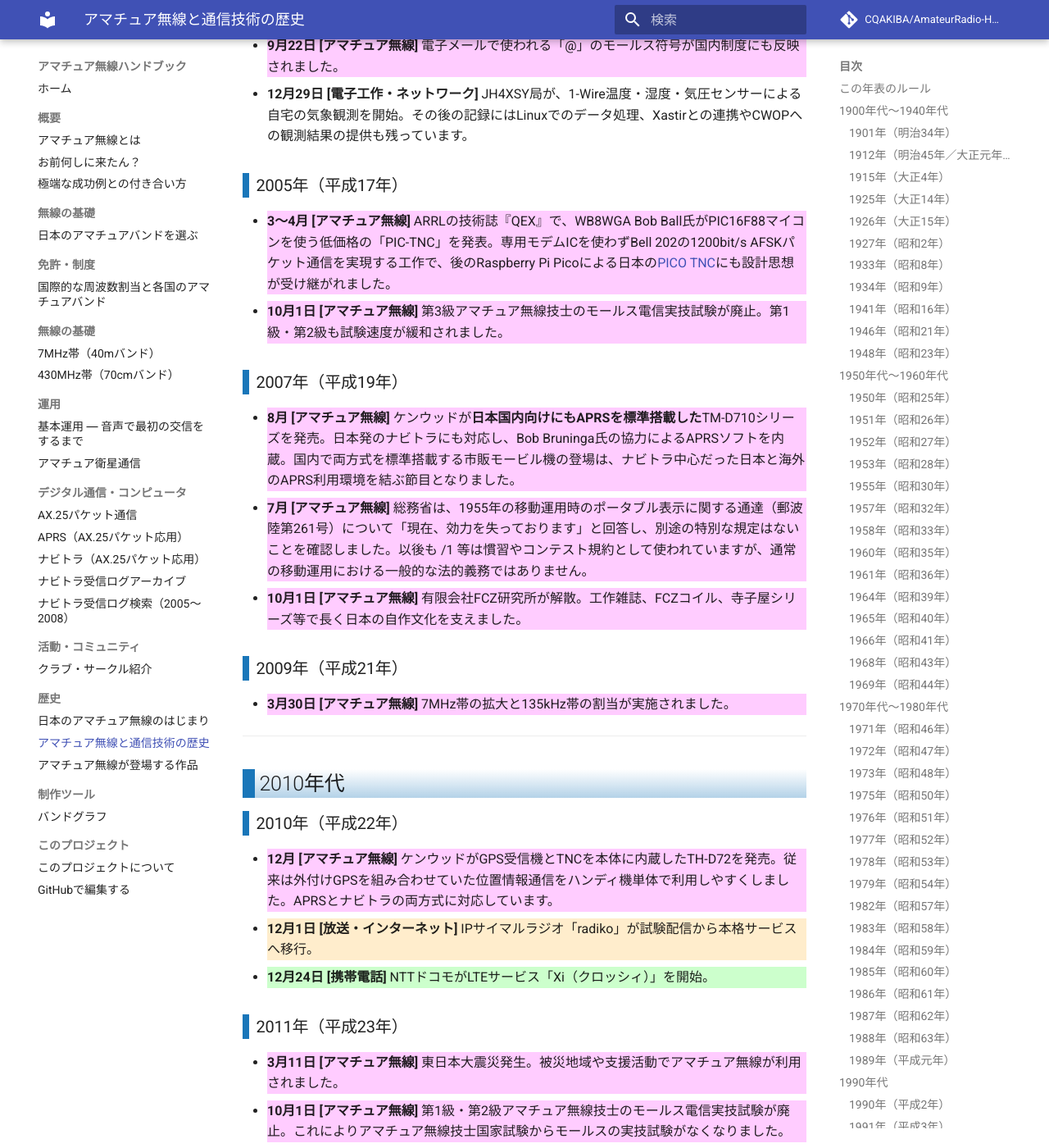
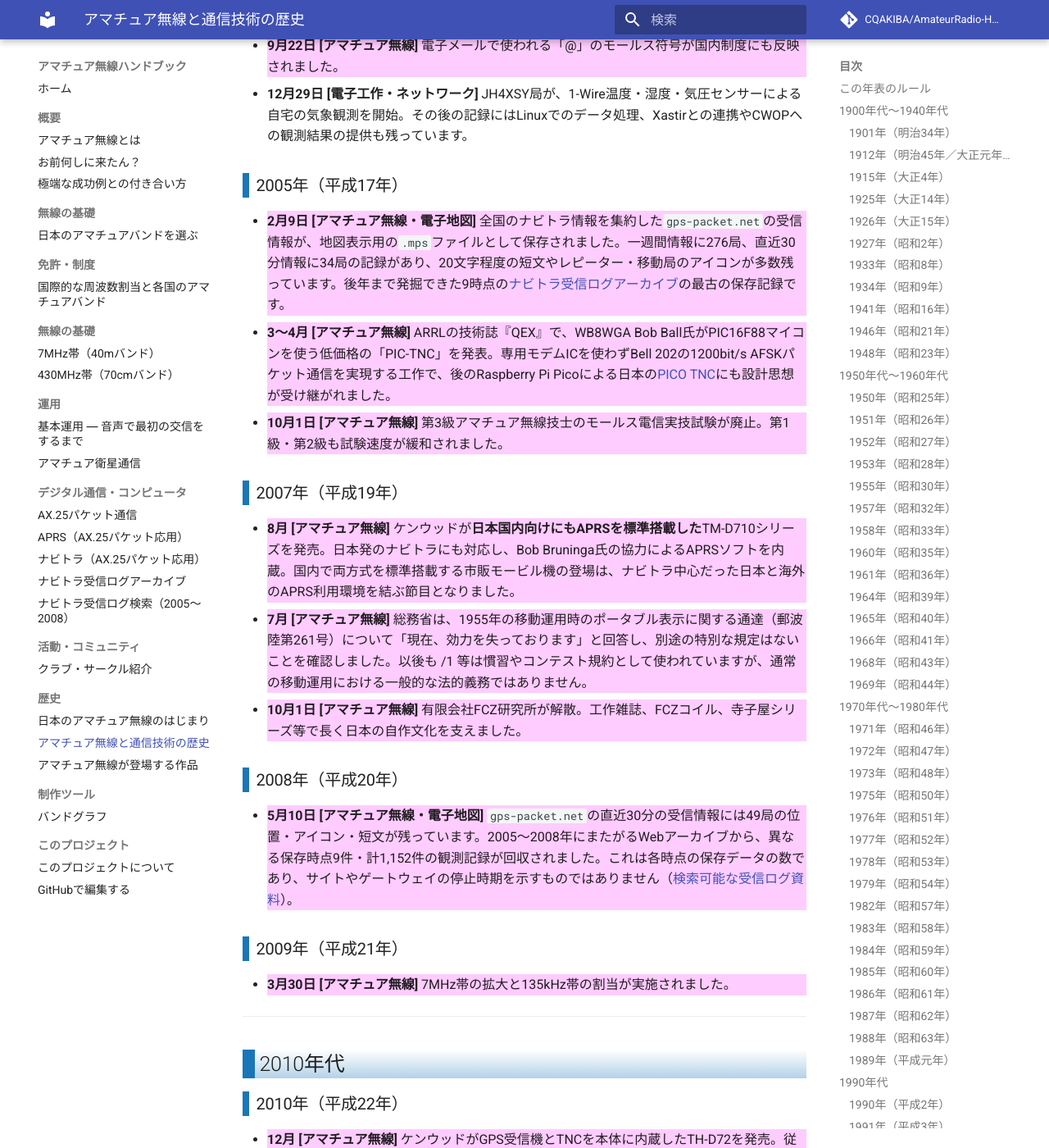
Before and after one commit to CQAKIBA/AmateurRadio-Handbook, an MkDocs documentation site: the page built from docs/15_歴史/history.md, in a window 1280 px wide and 1400 px high, scrolled down 12179 px. Shown: the whole window at 82% size. Built offline with MkDocs 1.6.1 and Material for MkDocs 9.7.7, drawn with Linux system fonts in a browser that asks for light colours; comment, search, counter and statistics services are not loaded; some of the changed text lies outside the part shown.

Commit message:
docs: 2005年・2008年に残るナビトラネットワークの実受信ログを歴史年表に追加

```diff
--- a/docs/15_歴史/history.md
+++ b/docs/15_歴史/history.md
@@ -330,6 +330,7 @@
 
 ### 2005年（平成17年）
 
+- **2月9日 [アマチュア無線・電子地図]** 全国のナビトラ情報を集約した`gps-packet.net`の受信情報が、地図表示用の`.mps`ファイルとして保存されました。一週間情報に276局、直近30分情報に34局の記録があり、20文字程度の短文やレピーター・移動局のアイコンが多数残っています。後年まで発掘できた9時点の[ナビトラ受信ログアーカイブ](../07_デジタル通信・コンピュータ/ナビトラ受信ログアーカイブ.md)の最古の保存記録です。
 - **3～4月 [アマチュア無線]** ARRLの技術誌『QEX』で、WB8WGA Bob Ball氏がPIC16F88マイコンを使う低価格の「PIC-TNC」を発表。専用モデムICを使わずBell 202の1200bit/s AFSKパケット通信を実現する工作で、後のRaspberry Pi Picoによる日本の[PICO TNC](../07_デジタル通信・コンピュータ/AX25パケット.md)にも設計思想が受け継がれました。
 - **10月1日 [アマチュア無線]** 第3級アマチュア無線技士のモールス電信実技試験が廃止。第1級・第2級も試験速度が緩和されました。
 
@@ -338,6 +339,10 @@
 - **8月 [アマチュア無線]** ケンウッドが**日本国内向けにもAPRSを標準搭載した**TM-D710シリーズを発売。日本発のナビトラにも対応し、Bob Bruninga氏の協力によるAPRSソフトを内蔵。国内で両方式を標準搭載する市販モービル機の登場は、ナビトラ中心だった日本と海外のAPRS利用環境を結ぶ節目となりました。
 - **7月 [アマチュア無線]** 総務省は、1955年の移動運用時のポータブル表示に関する通達（郵波陸第261号）について「現在、効力を失っております」と回答し、別途の特別な規定はないことを確認しました。以後も /1 等は慣習やコンテスト規約として使われていますが、通常の移動運用における一般的な法的義務ではありません。
 - **10月1日 [アマチュア無線]** 有限会社FCZ研究所が解散。工作雑誌、FCZコイル、寺子屋シリーズ等で長く日本の自作文化を支えました。
+
+### 2008年（平成20年）
+
+- **5月10日 [アマチュア無線・電子地図]** `gps-packet.net`の直近30分の受信情報には49局の位置・アイコン・短文が残っています。2005～2008年にまたがるWebアーカイブから、異なる保存時点9件・計1,152件の観測記録が回収されました。これは各時点の保存データの数であり、サイトやゲートウェイの停止時期を示すものではありません（[検索可能な受信ログ資料](../07_デジタル通信・コンピュータ/ナビトラ受信ログ一覧.md)）。
 
 ### 2009年（平成21年）
 
@@ -515,6 +520,8 @@
 
 ### パケット通信・RBBS・APRS・ナビトラ
 
+- 2005～2008年の日本全国のナビトラ受信情報（全9時点・1,152件の観測記録、元データSHA-256一覧と閲覧ページ）
+  https://github.com/CQAKIBA/AmateurRadio-Handbook/blob/main/docs/07_デジタル通信・コンピュータ/ナビトラ受信ログアーカイブ.md
 - 『UNIX MAGAZINE』1999年3月号「インターフェイスの街角（16）」（MapServerの`.mps`書式とNavin' Youの比較）
   https://www.pitecan.com/UnixMagazine/PDF/if9903.pdf
 - アルプス社「マップサーバスクリプト仕様書 Ver.1.32（暫定版）」（2001年6月29日付、2006年Wayback保存）
```
